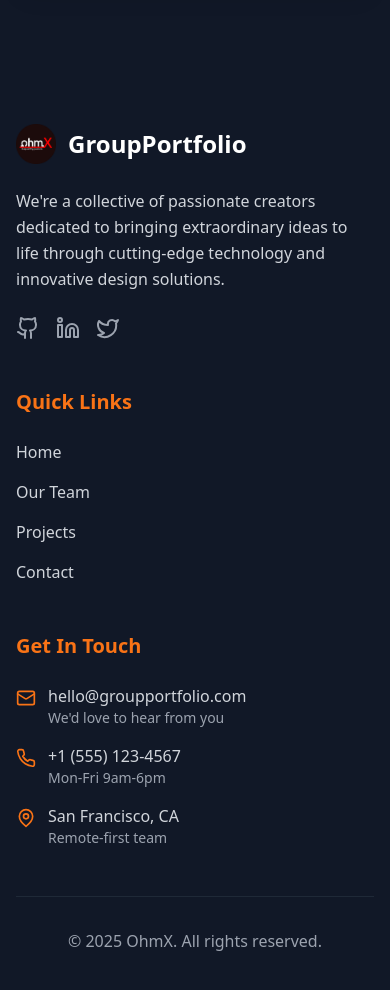
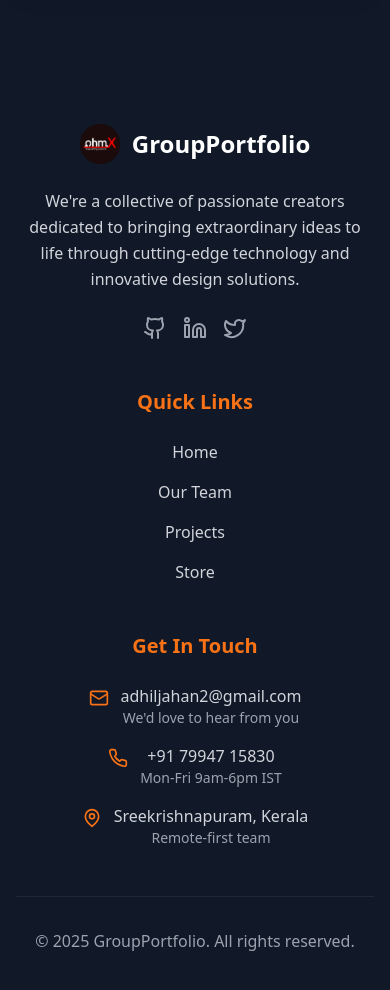
Before and after one commit to HiranNath/OHMX, a React (Vite) app: page /team in a window 390 px wide. Shown: the part 3740-4730 px from the top of the page. Built offline with nearby package versions, Linux system fonts and the light colour scheme.

Commit message:
Made responsive added local database

```diff
--- a/src/components/Footer.tsx
+++ b/src/components/Footer.tsx
@@ -1,27 +1,36 @@
 import React from 'react';
+import { Link } from 'react-router-dom';
 import { Mail, Phone, MapPin, Github, Linkedin, Twitter } from 'lucide-react';
 
 const Footer: React.FC = () => {
+  const handleNavClick = (sectionId: string) => {
+    // This function ensures smooth scrolling on the homepage
+    const element = document.getElementById(sectionId);
+    if (element) {
+      element.scrollIntoView({ behavior: 'smooth' });
+    }
+  };
+
   return (
     <footer id="contact" className="bg-gray-900 py-16">
       <div className="max-w-7xl mx-auto px-4 sm:px-6 lg:px-8">
-        <div className="grid grid-cols-1 md:grid-cols-3 gap-12">
+        {/* UPDATED: Added responsive text alignment */}
+        <div className="grid grid-cols-1 md:grid-cols-3 gap-12 text-center md:text-left">
+
           {/* Company Info */}
           <div>
-            <div className="flex items-center mb-6">
-              <div >
-                <img src="/favicon.png" alt="Logo" className="w-10 h-10" />
-              </div>
+            <div className="flex items-center justify-center md:justify-start mb-6">
+              <img src="/favicon.png" alt="Logo" className="w-10 h-10" />
               <span className="ml-3 text-2xl font-bold">GroupPortfolio</span>
             </div>
             <p className="text-gray-300 mb-6 leading-relaxed">
               We're a collective of passionate creators dedicated to bringing extraordinary ideas to life through cutting-edge technology and innovative design solutions.
             </p>
-            <div className="flex space-x-4">
-              <a href="#" className="text-gray-400 hover:text-orange-500 transition-colors duration-200">
+            <div className="flex space-x-4 justify-center md:justify-start">
+              <a href="https://github.com/SiMoNRiLeY-141/" target="_blank" rel="noopener noreferrer" className="text-gray-400 hover:text-orange-500 transition-colors duration-200">
                 <Github size={24} />
               </a>
-              <a href="#" className="text-gray-400 hover:text-orange-500 transition-colors duration-200">
+              <a href="https://www.linkedin.com/in/adhiljahan" target="_blank" rel="noopener noreferrer" className="text-gray-400 hover:text-orange-500 transition-colors duration-200">
                 <Linkedin size={24} />
               </a>
               <a href="#" className="text-gray-400 hover:text-orange-500 transition-colors duration-200">
@@ -34,26 +43,10 @@ const Footer: React.FC = () => {
           <div>
             <h3 className="text-xl font-bold mb-6 text-orange-500">Quick Links</h3>
             <ul className="space-y-4">
-              <li>
-                <a href="#hero" className="text-gray-300 hover:text-orange-500 transition-colors duration-200">
-                  Home
-                </a>
-              </li>
-              <li>
-                <a href="#team" className="text-gray-300 hover:text-orange-500 transition-colors duration-200">
-                  Our Team
-                </a>
-              </li>
-              <li>
-                <a href="#projects" className="text-gray-300 hover:text-orange-500 transition-colors duration-200">
-                  Projects
-                </a>
-              </li>
-              <li>
-                <a href="#contact" className="text-gray-300 hover:text-orange-500 transition-colors duration-200">
-                  Contact
-                </a>
-              </li>
+              <li><button onClick={() => handleNavClick('hero')} className="text-gray-300 hover:text-orange-500 transition-colors duration-200">Home</button></li>
+              <li><button onClick={() => handleNavClick('team')} className="text-gray-300 hover:text-orange-500 transition-colors duration-200">Our Team</button></li>
+              <li><button onClick={() => handleNavClick('projects')} className="text-gray-300 hover:text-orange-500 transition-colors duration-200">Projects</button></li>
+              <li><Link to="/store" className="text-gray-300 hover:text-orange-500 transition-colors duration-200">Store</Link></li>
             </ul>
           </div>
 
@@ -61,24 +54,24 @@ const Footer: React.FC = () => {
           <div>
             <h3 className="text-xl font-bold mb-6 text-orange-500">Get In Touch</h3>
             <div className="space-y-4">
-              <div className="flex items-start">
+              <div className="flex items-start justify-center md:justify-start">
                 <Mail className="text-orange-500 mt-1 mr-3 flex-shrink-0" size={20} />
                 <div>
-                  <p className="text-gray-300">hello@groupportfolio.com</p>
+                  <p className="text-gray-300">adhiljahan2@gmail.com</p>
                   <p className="text-gray-400 text-sm">We'd love to hear from you</p>
                 </div>
               </div>
-              <div className="flex items-start">
+              <div className="flex items-start justify-center md:justify-start">
                 <Phone className="text-orange-500 mt-1 mr-3 flex-shrink-0" size={20} />
                 <div>
-                  <p className="text-gray-300">+1 (555) 123-4567</p>
-                  <p className="text-gray-400 text-sm">Mon-Fri 9am-6pm</p>
+                  <p className="text-gray-300">+91 79947 15830</p>
+                  <p className="text-gray-400 text-sm">Mon-Fri 9am-6pm IST</p>
                 </div>
               </div>
-              <div className="flex items-start">
+              <div className="flex items-start justify-center md:justify-start">
                 <MapPin className="text-orange-500 mt-1 mr-3 flex-shrink-0" size={20} />
                 <div>
-                  <p className="text-gray-300">San Francisco, CA</p>
+                  <p className="text-gray-300">Sreekrishnapuram, Kerala</p>
                   <p className="text-gray-400 text-sm">Remote-first team</p>
                 </div>
               </div>
@@ -88,7 +81,7 @@ const Footer: React.FC = () => {
 
         <div className="border-t border-gray-800 mt-12 pt-8 text-center">
           <p className="text-gray-400">
-            © {new Date().getFullYear()} OhmX. All rights reserved.
+            © {new Date().getFullYear()} GroupPortfolio. All rights reserved.
           </p>
         </div>
       </div>
--- a/src/components/Header.tsx
+++ b/src/components/Header.tsx
@@ -41,10 +41,8 @@ const Header: React.FC<HeaderProps> = ({ isScrolled }) => {
             <button onClick={() => handleNavClick('hero')} className="text-white transition-colors duration-200 hover:text-orange-500">Home</button>
             <button onClick={() => handleNavClick('team')} className="text-white transition-colors duration-200 hover:text-orange-500">Team</button>
             <button onClick={() => handleNavClick('projects')} className="text-white transition-colors duration-200 hover:text-orange-500">Projects</button>
-            {/* REMOVED the separate "Store" link */}
             <button onClick={() => handleNavClick('contact')} className="text-white transition-colors duration-200 hover:text-orange-500">Contact</button>
 
-            {/* Cart Icon now serves as the link to the store */}
             <Link to="/store" className="relative text-white transition-colors duration-200 hover:text-orange-500">
               <ShoppingCart size={24} />
               {cartItems.length > 0 && (
@@ -70,8 +68,24 @@ const Header: React.FC<HeaderProps> = ({ isScrolled }) => {
               <button onClick={() => handleNavClick('hero')} className="text-left text-white transition-colors duration-200 hover:text-orange-500">Home</button>
               <button onClick={() => handleNavClick('team')} className="text-left text-white transition-colors duration-200 hover:text-orange-500">Team</button>
               <button onClick={() => handleNavClick('projects')} className="text-left text-white transition-colors duration-200 hover:text-orange-500">Projects</button>
-              {/* REMOVED the separate "Store" link, users will click the cart icon in the header */}
               <button onClick={() => handleNavClick('contact')} className="text-left text-white transition-colors duration-200 hover:text-orange-500">Contact</button>
+
+              {/* --- ADDED THIS PART --- */}
+              <hr className="border-gray-700"/>
+              <Link
+                to="/store"
+                onClick={() => setIsMenuOpen(false)}
+                className="flex items-center text-left text-white transition-colors duration-200 hover:text-orange-500"
+              >
+                <ShoppingCart size={20} className="mr-3"/>
+                Cart
+                {cartItems.length > 0 && (
+                    <span className="ml-auto flex items-center justify-center w-6 h-6 text-xs font-bold text-black bg-orange-500 rounded-full">
+                        {cartItems.reduce((acc, item) => acc + item.quantity, 0)}
+                    </span>
+                )}
+              </Link>
+              {/* ----------------------- */}
             </nav>
           </div>
         )}
--- a/src/components/Hero.tsx
+++ b/src/components/Hero.tsx
@@ -2,34 +2,39 @@ import React from 'react';
 import { ChevronDown } from 'lucide-react';
 
 const Hero: React.FC = () => {
-  const scrollToTeam = () => {
-    const element = document.getElementById('team');
-    element?.scrollIntoView({ behavior: 'smooth' });
+  const handleNavClick = (sectionId: string) => {
+    // This function ensures smooth scrolling to a section
+    document.getElementById(sectionId)?.scrollIntoView({ behavior: 'smooth' });
   };
 
   return (
-    <section id="hero" className="min-h-screen flex items-center justify-center bg-gradient-to-br from-black via-gray-900 to-black">
-      <div className="max-w-7xl mx-auto px-4 sm:px-6 lg:px-8 text-center">
+    <section id="hero" className="min-h-screen flex items-center justify-center bg-gradient-to-br from-black via-gray-900 to-black text-white">
+      <div className="relative max-w-7xl mx-auto px-4 sm:px-6 lg:px-8 text-center">
         <div className="space-y-8">
-          <h1 className="text-5xl md:text-7xl font-bold">
+
+          {/* UPDATED: Added an intermediate font size for tablets */}
+          <h1 className="text-5xl sm:text-6xl md:text-7xl font-bold">
             We Create
             <span className="block bg-gradient-to-r from-orange-500 to-orange-600 bg-clip-text text-transparent">
               Amazing Things
             </span>
           </h1>
-          <p className="text-xl md:text-2xl text-gray-300 max-w-3xl mx-auto leading-relaxed">
+
+          {/* UPDATED: Adjusted font sizes for better scaling */}
+          <p className="text-lg sm:text-xl md:text-2xl text-gray-300 max-w-3xl mx-auto leading-relaxed">
             A collective of passionate creators, innovators, and problem solvers
             dedicated to bringing extraordinary ideas to life through cutting-edge technology and design.
           </p>
+
           <div className="flex flex-col sm:flex-row gap-4 justify-center items-center">
             <button
-              onClick={scrollToTeam}
+              onClick={() => handleNavClick('team')}
               className="px-8 py-3 bg-gradient-to-r from-orange-500 to-orange-600 text-black font-semibold rounded-full hover:from-orange-600 hover:to-orange-700 transform hover:scale-105 transition-all duration-300 shadow-lg"
             >
               Meet Our Team
             </button>
             <button
-              onClick={() => document.getElementById('projects')?.scrollIntoView({ behavior: 'smooth' })}
+              onClick={() => handleNavClick('projects')}
               className="px-8 py-3 border-2 border-orange-500 text-orange-500 font-semibold rounded-full hover:bg-orange-500 hover:text-black transition-all duration-300"
             >
               View Projects
@@ -37,8 +42,11 @@ const Hero: React.FC = () => {
           </div>
         </div>
 
-        <div className="absolute bottom-8 left-1/2 transform -translate-x-1/2 animate-bounce">
-          <ChevronDown size={32} className="text-orange-500" />
+        {/* UPDATED: Made the scroll indicator a clickable button */}
+        <div className="absolute bottom-8 left-1/2 -translate-x-1/2 animate-bounce">
+          <button onClick={() => handleNavClick('team')} aria-label="Scroll down">
+            <ChevronDown size={32} className="text-orange-500" />
+          </button>
         </div>
       </div>
     </section>
--- a/src/components/StorePage.tsx
+++ b/src/components/StorePage.tsx
@@ -9,7 +9,6 @@ const StorePage: React.FC = () => {
   const [searchQuery, setSearchQuery] = useState('');
   const { cartItems, addToCart, removeFromCart, increaseQuantity, decreaseQuantity, getCartTotal } = useCart();
 
-  // Filter products based on the search query
   const filteredProducts = useMemo(() => {
     if (!searchQuery) {
       return storeData;
@@ -19,7 +18,6 @@ const StorePage: React.FC = () => {
     );
   }, [searchQuery]);
 
-  // Creates and opens the WhatsApp checkout link
   const handleCheckout = () => {
     const total = getCartTotal();
     let message = "Hello! I'd like to order the following items:\n\n";
@@ -30,7 +28,7 @@ const StorePage: React.FC = () => {
 
     message += `\n*Total Price: ₹${total.toLocaleString('en-IN')}*`;
 
-    const phoneNumber = "+917994715830"; // <-- REPLACE WITH YOUR WHATSAPP NUMBER
+    const phoneNumber = "+917994715830";
     const whatsappUrl = `https://wa.me/${phoneNumber}?text=${encodeURIComponent(message)}`;
     window.open(whatsappUrl, '_blank');
   };
@@ -38,9 +36,9 @@ const StorePage: React.FC = () => {
   return (
     <div className="bg-black text-white pt-24 pb-16">
       <div className="max-w-7xl mx-auto px-4 sm:px-6 lg:px-8">
-        {/* Page Header */}
-        <div className="flex flex-col sm:flex-row justify-between sm:items-center gap-8 mb-12">
-          <div className="text-left">
+        {/* UPDATED: Header now centers on mobile and shows the button */}
+        <div className="flex flex-col sm:flex-row justify-between sm:items-center gap-8 mb-12 text-center sm:text-left">
+          <div>
             <h1 className="text-4xl md:text-5xl font-bold mb-2">
               Component
               <span className="block bg-gradient-to-r from-orange-500 to-orange-600 bg-clip-text text-transparent">
@@ -51,14 +49,13 @@ const StorePage: React.FC = () => {
           </div>
           <button
             onClick={() => navigate('/')}
-            className="hidden sm:inline-flex items-center px-6 py-3 bg-gray-800 text-white font-semibold rounded-full hover:bg-gray-700 transition-colors"
+            className="self-center sm:self-auto inline-flex items-center px-6 py-3 bg-gray-800 text-white font-semibold rounded-full hover:bg-gray-700 transition-colors"
           >
             <ArrowLeft size={20} className="mr-2" />
             Back to Home
           </button>
         </div>
 
-        {/* Search Bar */}
         <div className="relative mb-12">
           <Search className="absolute left-4 top-1/2 -translate-y-1/2 text-gray-400" size={20} />
           <input
@@ -70,14 +67,14 @@ const StorePage: React.FC = () => {
           />
         </div>
 
-        {/* Cart Summary Section */}
         {cartItems.length > 0 && (
-          <div className="bg-gray-900 p-6 rounded-2xl mb-12 ring-1 ring-orange-500/50">
+          <div className="bg-gray-900 p-4 sm:p-6 rounded-2xl mb-12 ring-1 ring-orange-500/50">
             <h2 className="text-2xl font-bold flex items-center mb-4"><ShoppingCart className="mr-3 text-orange-500"/>Your Cart</h2>
             <div className="space-y-3">
               {cartItems.map(item => (
-                <div key={item.id} className="flex justify-between items-center text-gray-300">
-                  <span className="flex-1 pr-4">{item.name}</span>
+                // UPDATED: Cart items now wrap on small screens for better readability
+                <div key={item.id} className="flex flex-wrap justify-between items-center text-gray-300 gap-2">
+                  <span className="flex-1 pr-4 font-semibold">{item.name}</span>
                   <div className="flex items-center gap-3">
                     <button onClick={() => decreaseQuantity(item.id)} className="p-1 rounded-full bg-gray-700 hover:bg-orange-500 transition-colors">
                       <Minus size={14} />
@@ -87,7 +84,7 @@ const StorePage: React.FC = () => {
                       <Plus size={14} />
                     </button>
                   </div>
-                  <div className="flex items-center gap-4 w-28 justify-end">
+                  <div className="flex items-center gap-4 w-full sm:w-28 justify-end mt-2 sm:mt-0">
                     <span>₹{(Number(item.price.replace(/[₹,]/g, '')) * item.quantity).toLocaleString('en-IN')}</span>
                     <button onClick={() => removeFromCart(item.id)} className="text-red-500 hover:text-red-400 transition-colors"><Trash2 size={16} /></button>
                   </div>
@@ -105,19 +102,18 @@ const StorePage: React.FC = () => {
           </div>
         )}
 
-        {/* Products Grid */}
-       <div className="grid grid-cols-1 sm:grid-cols-2 md:grid-cols-3 gap-8">
+        <div className="grid grid-cols-1 sm:grid-cols-2 md:grid-cols-3 gap-8">
           {filteredProducts.map((product) => (
             <div key={product.id} className="bg-gray-900 rounded-2xl overflow-hidden shadow-lg flex flex-col">
               <img src={product.image} alt={product.name} className="w-full h-56 object-cover" />
               <div className="p-6 flex flex-col flex-grow">
-                <h3 className="text-2xl font-bold text-white mb-2">{product.name}</h3>
+                <h3 className="text-xl sm:text-2xl font-bold text-white mb-2">{product.name}</h3>
                 <p className="text-gray-400 mb-4 flex-grow">{product.description}</p>
-                <div className="flex justify-between items-center mt-4">
-                  <p className="text-2xl font-bold text-orange-500">{product.price}</p>
+                <div className="flex flex-col sm:flex-row justify-between sm:items-center mt-4 gap-4">
+                  <p className="text-xl sm:text-2xl font-bold text-orange-500">{product.price}</p>
                   <button
                     onClick={() => addToCart(product)}
-                    className="px-5 py-2 bg-orange-500 text-black font-semibold rounded-full hover:bg-orange-600 transition-colors"
+                    className="w-full sm:w-auto px-5 py-2 bg-orange-500 text-black font-semibold rounded-full hover:bg-orange-600 transition-colors"
                   >
                     Add to Cart
                   </button>
@@ -127,7 +123,6 @@ const StorePage: React.FC = () => {
           ))}
         </div>
 
-        {/* Message for no results found */}
         {filteredProducts.length === 0 && (
           <div className="text-center py-16">
             <h3 className="text-2xl font-bold text-gray-400">No components found.</h3>
--- a/src/context/CartContext.tsx
+++ b/src/context/CartContext.tsx
@@ -1,4 +1,4 @@
-import React, { createContext, useState, useContext, ReactNode } from 'react';
+import React, { createContext, useState, useContext, ReactNode, useEffect } from 'react';
 import { Product } from '../data/storeData';
 
 export interface CartItem extends Product {
@@ -9,8 +9,8 @@ interface CartContextType {
   cartItems: CartItem[];
   addToCart: (product: Product) => void;
   removeFromCart: (productId: number) => void;
-  increaseQuantity: (productId: number) => void; // ADDED
-  decreaseQuantity: (productId: number) => void; // ADDED
+  increaseQuantity: (productId: number) => void;
+  decreaseQuantity: (productId: number) => void;
   clearCart: () => void;
   getCartTotal: () => number;
 }
@@ -18,7 +18,22 @@ interface CartContextType {
 const CartContext = createContext<CartContextType | undefined>(undefined);
 
 export const CartProvider: React.FC<{ children: ReactNode }> = ({ children }) => {
-  const [cartItems, setCartItems] = useState<CartItem[]>([]);
+
+  // UPDATED: Load initial state from localStorage
+  const [cartItems, setCartItems] = useState<CartItem[]>(() => {
+    try {
+      const localData = localStorage.getItem('cartItems');
+      return localData ? JSON.parse(localData) : [];
+    } catch (error) {
+      console.error("Error parsing cart items from localStorage", error);
+      return [];
+    }
+  });
+
+  // ADDED: useEffect to save cart to localStorage whenever it changes
+  useEffect(() => {
+    localStorage.setItem('cartItems', JSON.stringify(cartItems));
+  }, [cartItems]);
 
   const addToCart = (product: Product) => {
     setCartItems(prevItems => {
@@ -36,7 +51,6 @@ export const CartProvider: React.FC<{ children: ReactNode }> = ({ children }) =>
     setCartItems(prevItems => prevItems.filter(item => item.id !== productId));
   };
 
-  // ADDED: Function to increase quantity
   const increaseQuantity = (productId: number) => {
     setCartItems(prevItems =>
       prevItems.map(item =>
@@ -45,14 +59,13 @@ export const CartProvider: React.FC<{ children: ReactNode }> = ({ children }) =>
     );
   };
 
-  // ADDED: Function to decrease quantity (and remove if it reaches 0)
   const decreaseQuantity = (productId: number) => {
     setCartItems(prevItems =>
       prevItems
         .map(item =>
           item.id === productId ? { ...item, quantity: item.quantity - 1 } : item
         )
-        .filter(item => item.quantity > 0) // Remove item if quantity is 0
+        .filter(item => item.quantity > 0)
     );
   };
 
```
Also changed, not shown: src/components/ProjectDetails.tsx (+20 -15 lines).
